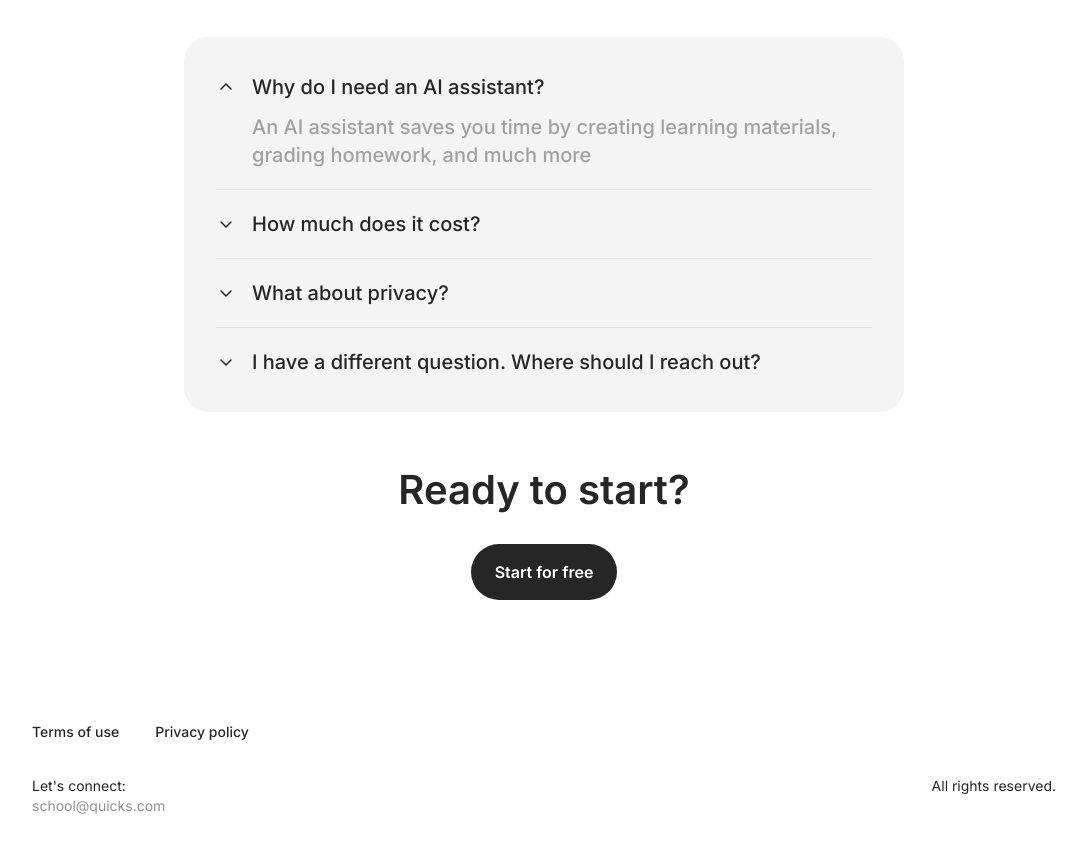
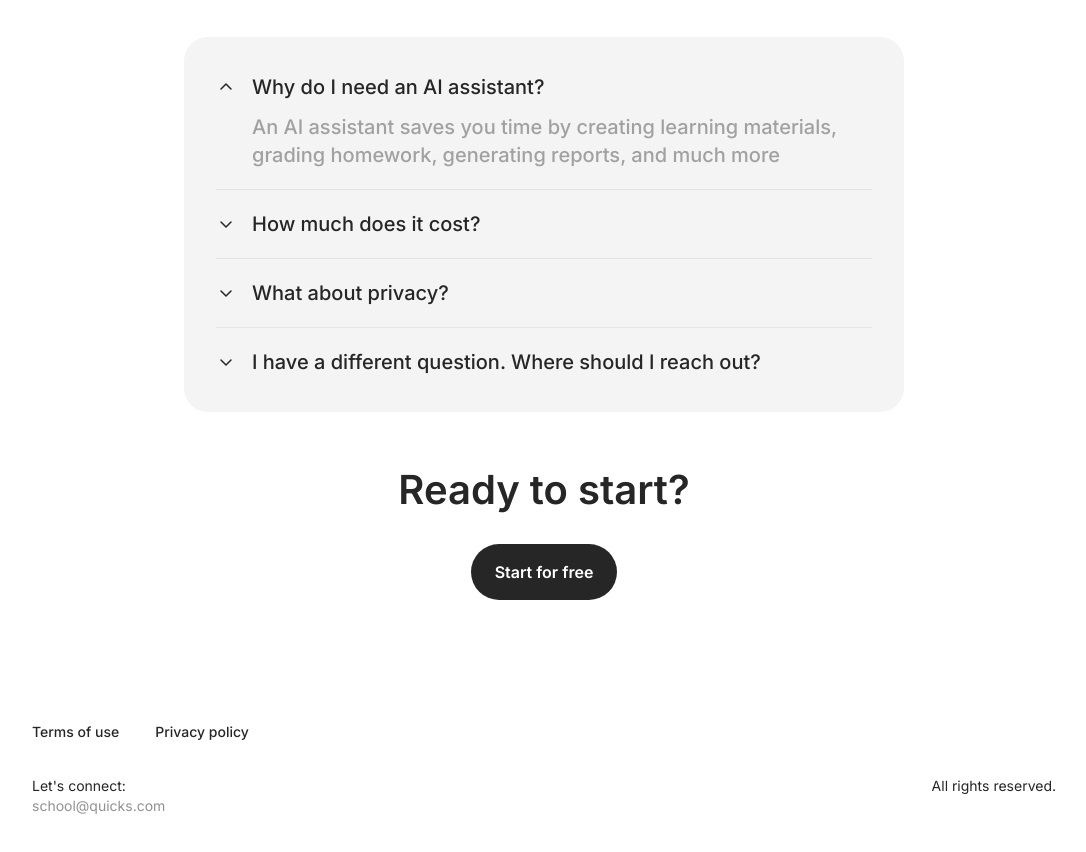
Before and after one commit to andneiman/quicksland, a Next.js app: page /en2 in a window 1280 px wide. Shown: the part 6315-7167 px from the top of the page, without its empty margins (96-1182 px from the left). Built offline with nearby package versions, Linux system fonts and the light colour scheme.

Commit message:
copy(en2): mention reports in Why do I need FAQ
Co-authored-by: Cursor <cursoragent@cursor.com>

```diff
--- a/src/components/en2/FAQEn.tsx
+++ b/src/components/en2/FAQEn.tsx
@@ -5,7 +5,7 @@ import { useState, type ReactNode } from "react";
 const FAQ_DATA: { q: string; a: ReactNode }[] = [
   {
     q: "Why do I need an AI assistant?",
-    a: "An AI assistant saves you time by creating learning materials, grading homework, and much more",
+    a: "An AI assistant saves you time by creating learning materials, grading homework, generating reports, and much more",
   },
   {
     q: "How much does it cost?",
```
